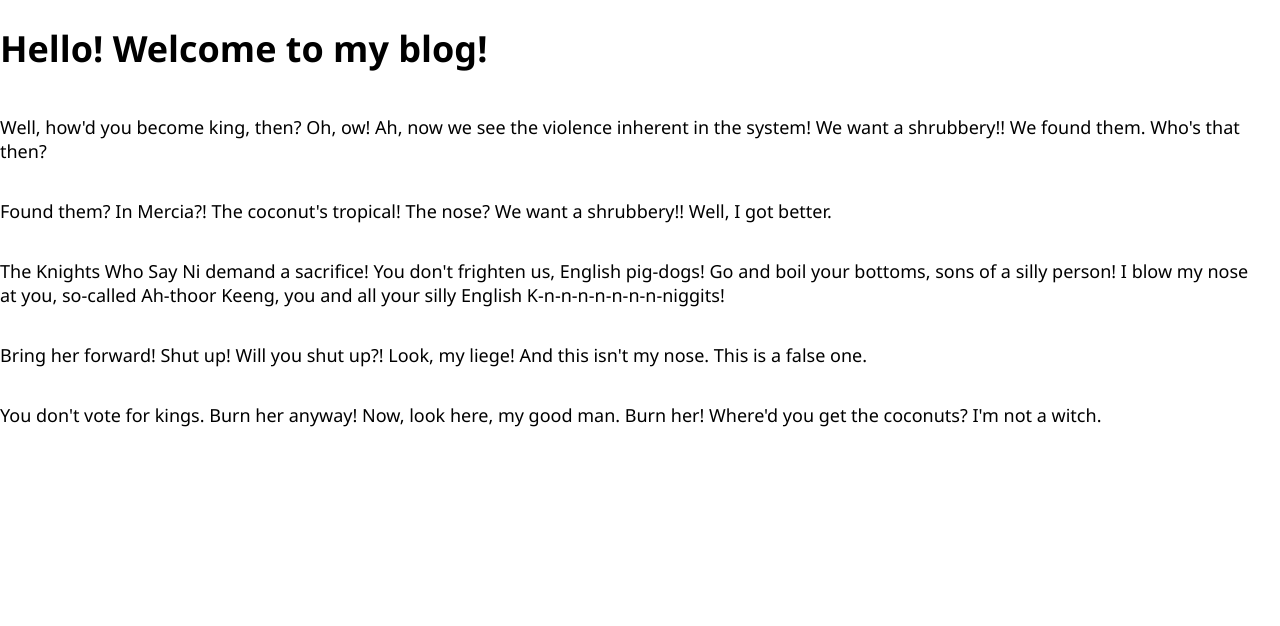
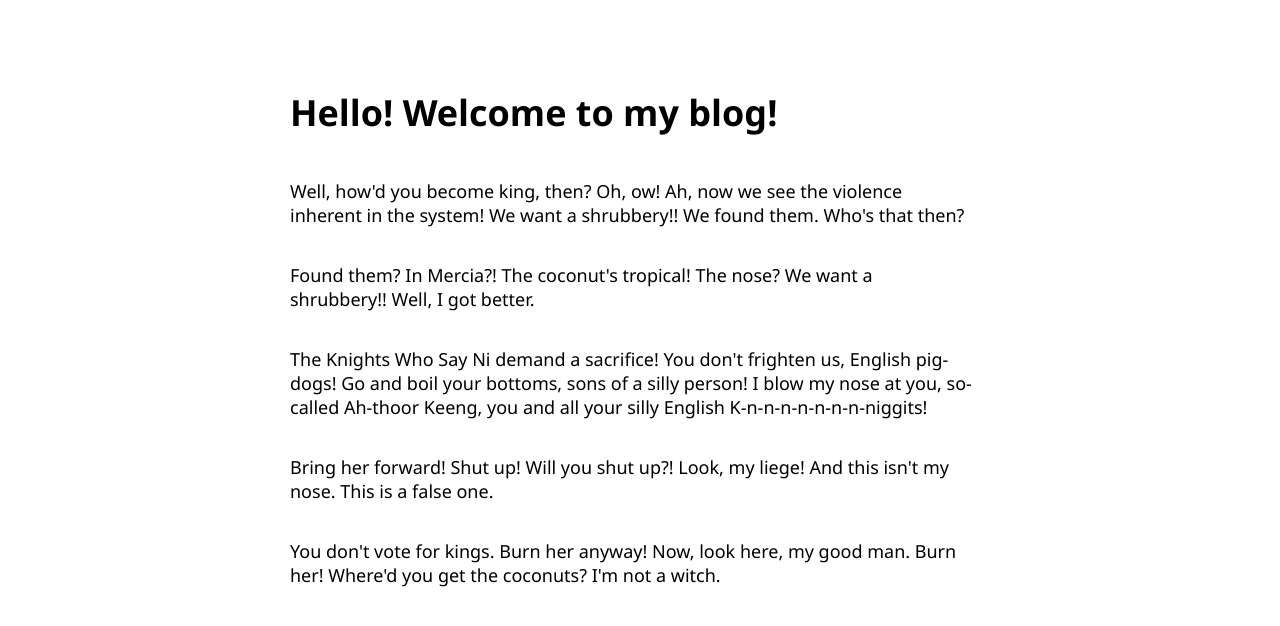
Before and after one commit to michelleandersson/reactBlog, a React (Create React App) app in the folder my-blog/: page / in a window 1280 px wide. Shown: the top 626 px of the page. Built offline with nearby package versions, Linux system fonts and the light colour scheme.

Commit message:
add some style

```diff
--- a/my-blog/src/App.js
+++ b/my-blog/src/App.js
@@ -14,10 +14,12 @@ function App() {
   return (
     <Router>
       <div className="App">
-        <Route path="/" component ={HomePage} exact />
-        <Route path="/about" component ={AboutPage} />
-        <Route path="/articles-list" component ={ArticleList} />
-        <Route path="/article" component ={ArticlePage} />
+        <div id="page-body">
+          <Route path="/" component ={HomePage} exact />
+          <Route path="/about" component ={AboutPage} />
+          <Route path="/articles-list" component ={ArticleList} />
+          <Route path="/article" component ={ArticlePage} />
+        </div>
       </div>
     </Router>
   );
```
